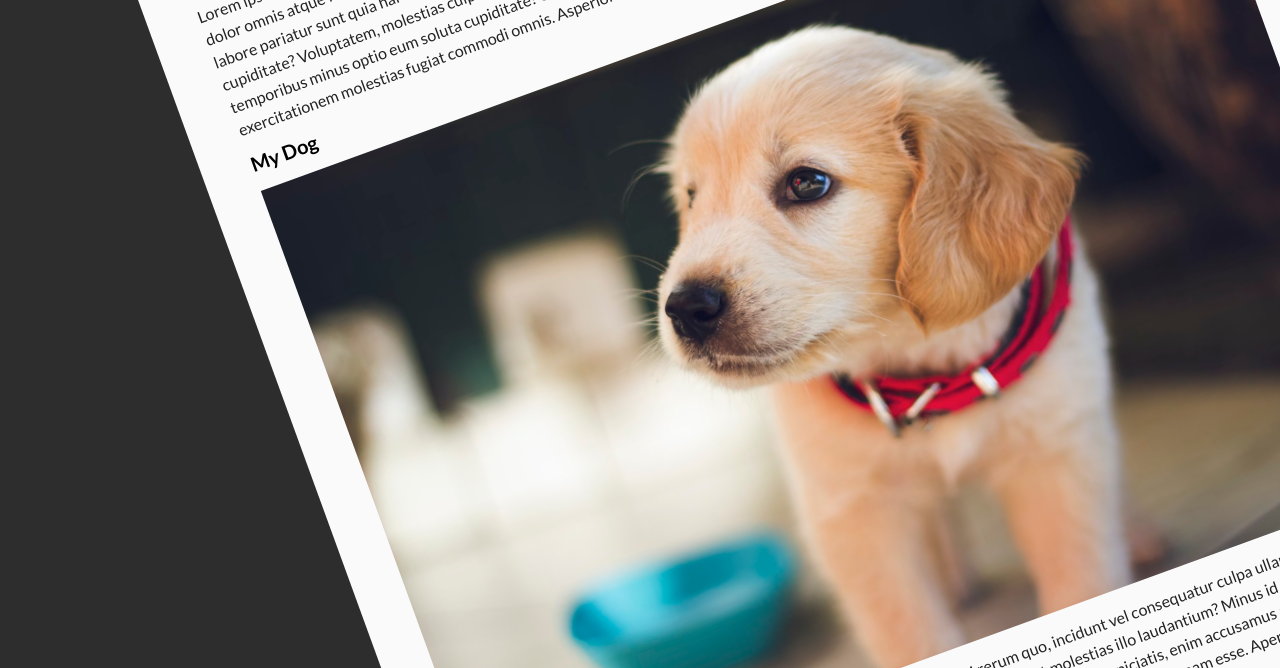
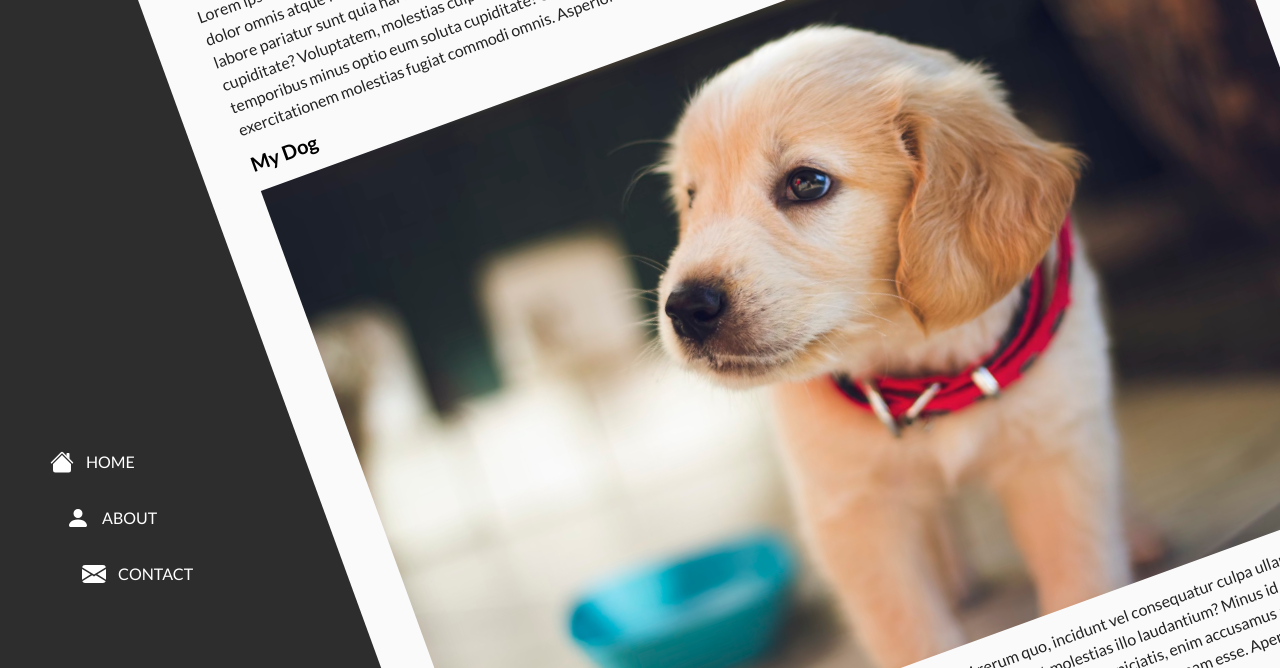
Before and after one commit to cjsellwood/50projects, a plain HTML site: page 3/index.html in a window 1280 px wide. Both pictures are taken after a click on the button "Rotate". Shown: the part 132-800 px from the top of the page. Drawn offline with Linux system fonts and the light colour scheme.

Commit message:
3. Add menu that shows up upon article rotation

```diff
--- a/3/index.html
+++ b/3/index.html
@@ -45,6 +45,58 @@
       </p>
     </main>
     <button id="rotate-button">Rotate</button>
+    <nav class="nav-menu">
+      <ul>
+        <li>
+          <svg
+            xmlns="http://www.w3.org/2000/svg"
+            width="16"
+            height="16"
+            fill="white"
+            viewBox="0 0 16 16"
+          >
+            <path
+              fill-rule="evenodd"
+              d="m8 3.293 6 6V13.5a1.5 1.5 0 0 1-1.5 1.5h-9A1.5 1.5 0 0 1 2 13.5V9.293l6-6zm5-.793V6l-2-2V2.5a.5.5 0 0 1 .5-.5h1a.5.5 0 0 1 .5.5z"
+            />
+            <path
+              fill-rule="evenodd"
+              d="M7.293 1.5a1 1 0 0 1 1.414 0l6.647 6.646a.5.5 0 0 1-.708.708L8 2.207 1.354 8.854a.5.5 0 1 1-.708-.708L7.293 1.5z"
+            />
+          </svg>
+          HOME
+        </li>
+        <li>
+          <svg
+            xmlns="http://www.w3.org/2000/svg"
+            width="16"
+            height="16"
+            fill="white"
+            viewBox="0 0 16 16"
+          >
+            <path
+              d="M3 14s-1 0-1-1 1-4 6-4 6 3 6 4-1 1-1 1H3zm5-6a3 3 0 1 0 0-6 3 3 0 0 0 0 6z"
+            />
+          </svg>
+          ABOUT
+        </li>
+        <li>
+          <svg
+            xmlns="http://www.w3.org/2000/svg"
+            width="16"
+            height="16"
+            fill="currentColor"
+            class="bi bi-envelope-fill"
+            viewBox="0 0 16 16"
+          >
+            <path
+              d="M.05 3.555A2 2 0 0 1 2 2h12a2 2 0 0 1 1.95 1.555L8 8.414.05 3.555ZM0 4.697v7.104l5.803-3.558L0 4.697ZM6.761 8.83l-6.57 4.027A2 2 0 0 0 2 14h12a2 2 0 0 0 1.808-1.144l-6.57-4.027L8 9.586l-1.239-.757Zm3.436-.586L16 11.801V4.697l-5.803 3.546Z"
+            />
+          </svg>
+          CONTACT
+        </li>
+      </ul>
+    </nav>
     <script src="script.js"></script>
   </body>
 </html>
--- a/3/script.js
+++ b/3/script.js
@@ -1,13 +1,18 @@
 const rotateBtn = document.getElementById("rotate-button");
 const main = document.querySelector("main");
-let menu = false;
+const navMenu = document.querySelector(".nav-menu");
+let menuOpen = false;
 
 rotateBtn.addEventListener("click", () => {
-  if (!menu) {
+  if (!menuOpen) {
     main.style.transform = "rotate(-20deg)";
-    menu = true;
+    navMenu.classList.remove("open");
+    navMenu.style.transform = "translateX(0px)"
+    menuOpen = true;
   } else {
     main.style.transform = "rotate(0deg)";
-    menu = false;
+    navMenu.classList.add("open");
+    navMenu.style.transform = "translateX(-200px)"
+    menuOpen = false;
   }
 });
--- a/3/styles.css
+++ b/3/styles.css
@@ -51,3 +51,48 @@ main {
   top: 0;
   left: 0;
 }
+
+.nav-menu {
+  position: fixed;
+  left: 50px;
+  bottom: 50px;
+  color: white;
+  transition: transform 0.5s ease 0.3s;
+  -webkit-transition: transform 0.5s ease 0.3s;
+  -moz-transition: transform 0.5s ease 0.3s;
+  -ms-transition: transform 0.5s ease 0.3s;
+  -o-transition: transform 0.5s ease 0.3s;
+  transform: translateX(-400px);
+  -webkit-transform: translateX(-400px);
+  -moz-transform: translateX(-400px);
+  -ms-transform: translateX(-400px);
+  -o-transform: translateX(-400px);
+}
+
+.open {
+  transition: transform 0.5s ease;
+  -webkit-transition: transform 0.5s ease;
+  -moz-transition: transform 0.5s ease;
+  -ms-transition: transform 0.5s ease;
+  -o-transition: transform 0.5s ease;
+}
+
+.nav-menu li {
+  margin: 32px 0;
+  display: flex;
+  align-items: center;
+}
+
+.nav-menu li:nth-child(2) {
+  margin-left: 16px;
+}
+
+.nav-menu li:nth-child(3) {
+  margin-left: 32px;
+}
+
+.nav-menu svg {
+  margin-right: 12px;
+  width: 24px;
+  height: 24px;
+}
```
